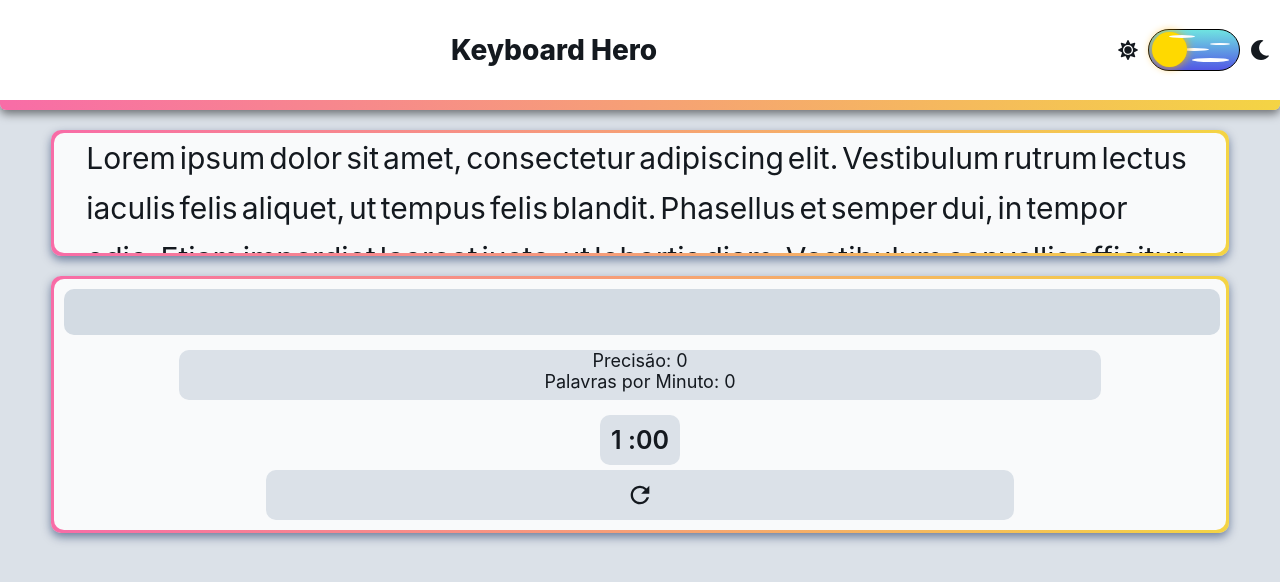
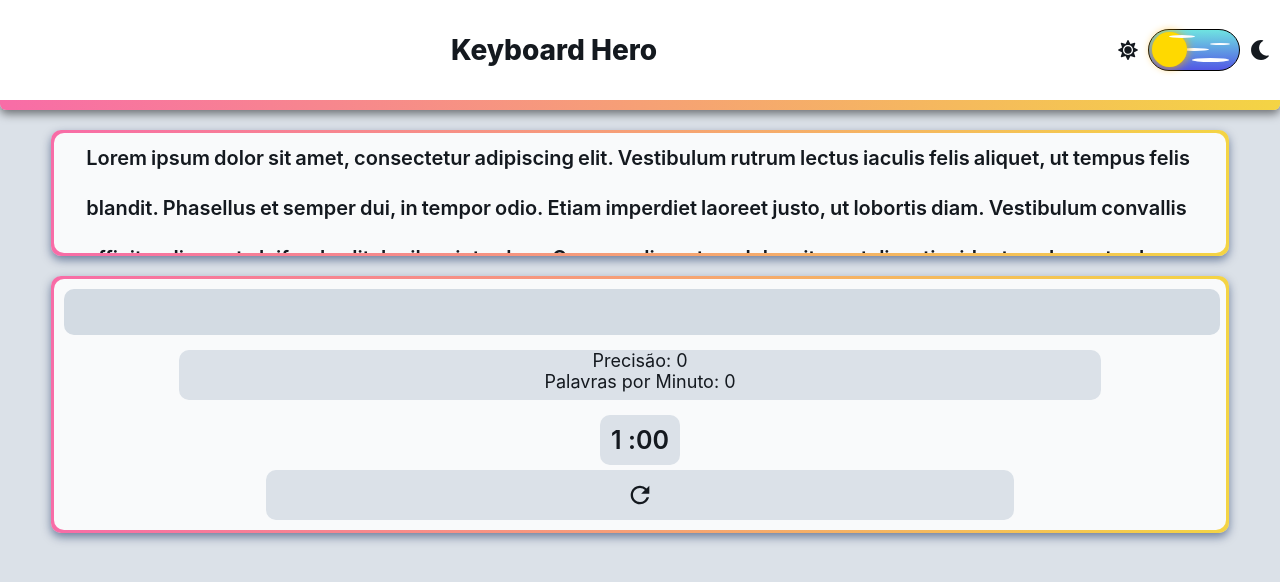
Before and after one commit to MatheusTurra/KeyboardHero, a Next.js app: page / in a window 1280 px wide. Shown: the top 582 px of the page. Built offline with nearby package versions, Linux system fonts and the light colour scheme.

Commit message:
Tamanho do texto diminuído e font weight aumentado

```diff
--- a/components/typing_test/RenderText/styles.js
+++ b/components/typing_test/RenderText/styles.js
@@ -33,7 +33,8 @@ export const TextContainer = styled.div`
   box-sizing: border-box;
   line-height: 5rem;
   overflow: hidden;
-  font-size: 3rem;
+  font-size: 2rem;
+  font-weight: 600;
   border-radius: 1rem;
   overflow-wrap: break-word;
   padding: 0 1rem;
```
